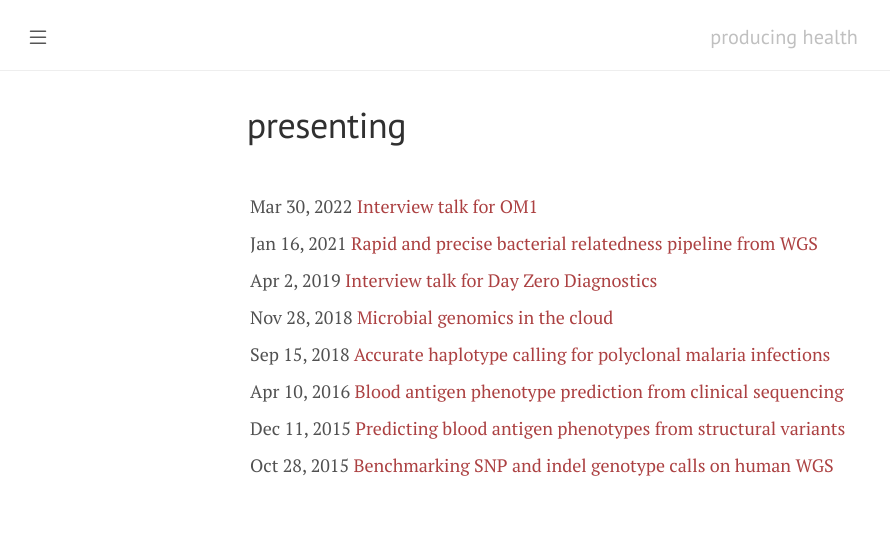
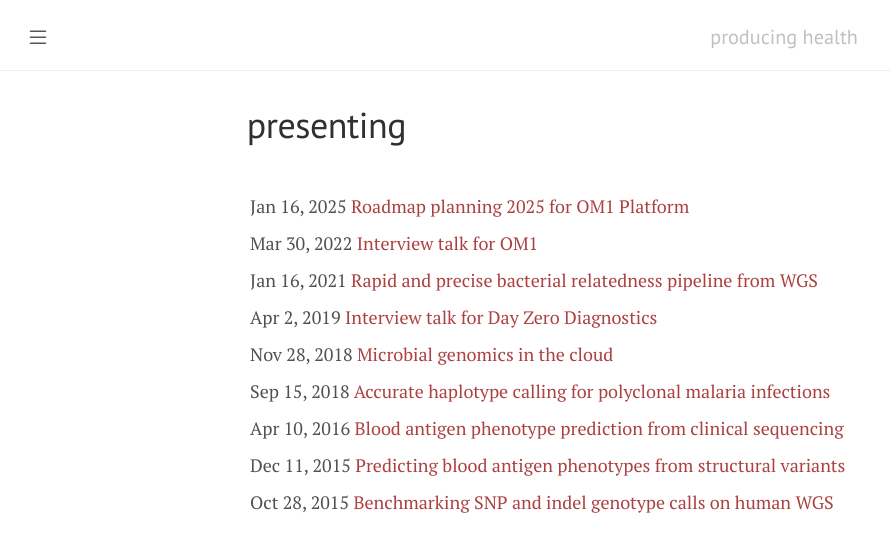
Before and after one commit to tmfarrell/tmfarrell.github.io, a Jekyll site: the page built from presenting.html, in a window 1280 px wide. Shown: the top 552 px of the page, without its empty margins (0-890 px from the left). Built offline with Jekyll 4.4.1, drawn with Linux system fonts in a browser that asks for light colours.

Commit message:
add planning presentation

```diff
--- a/_data/talks.yaml
+++ b/_data/talks.yaml
@@ -1,3 +1,7 @@
+- id: om1-1
+  description: "Roadmap planning 2025 for OM1 Platform"
+  path:  "/assets/pdf/OM1 Platform - Planning 2025.pdf"
+  date: 2025-01-16
 - id: om1-0
   description: "Interview talk for OM1"
   path:  /assets/pdf/20220330-OM1_Interview_Talk.pdf
```
Also changed, not shown: 1 other file.
